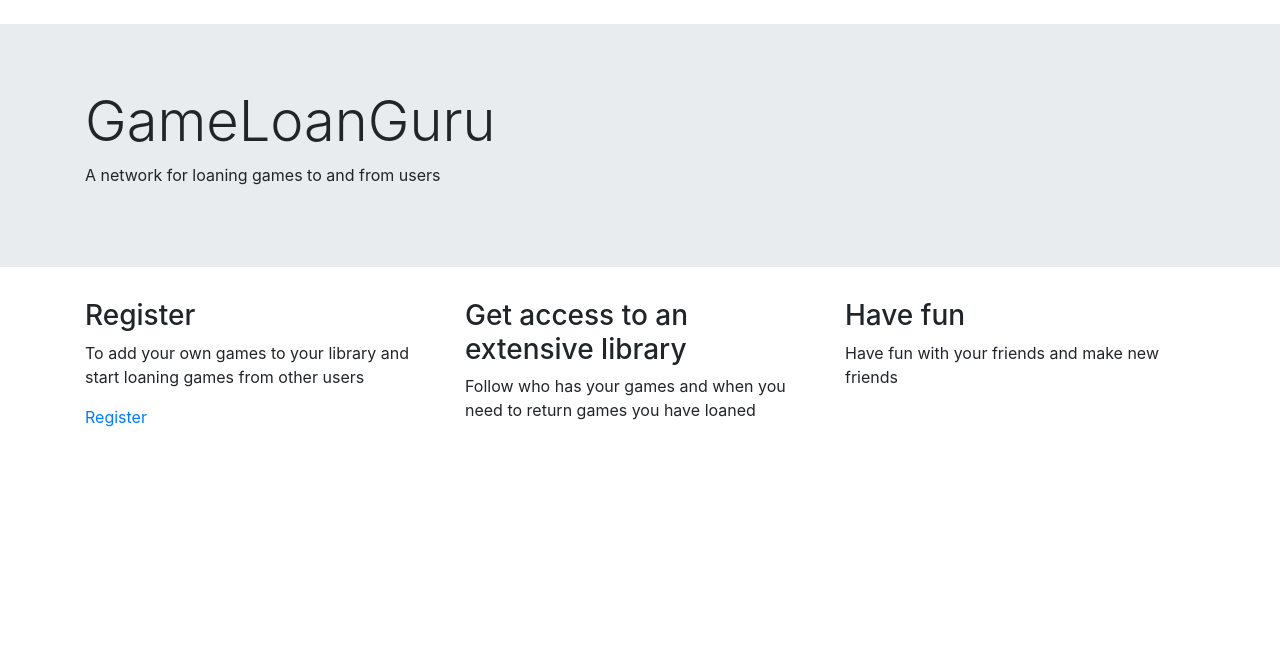
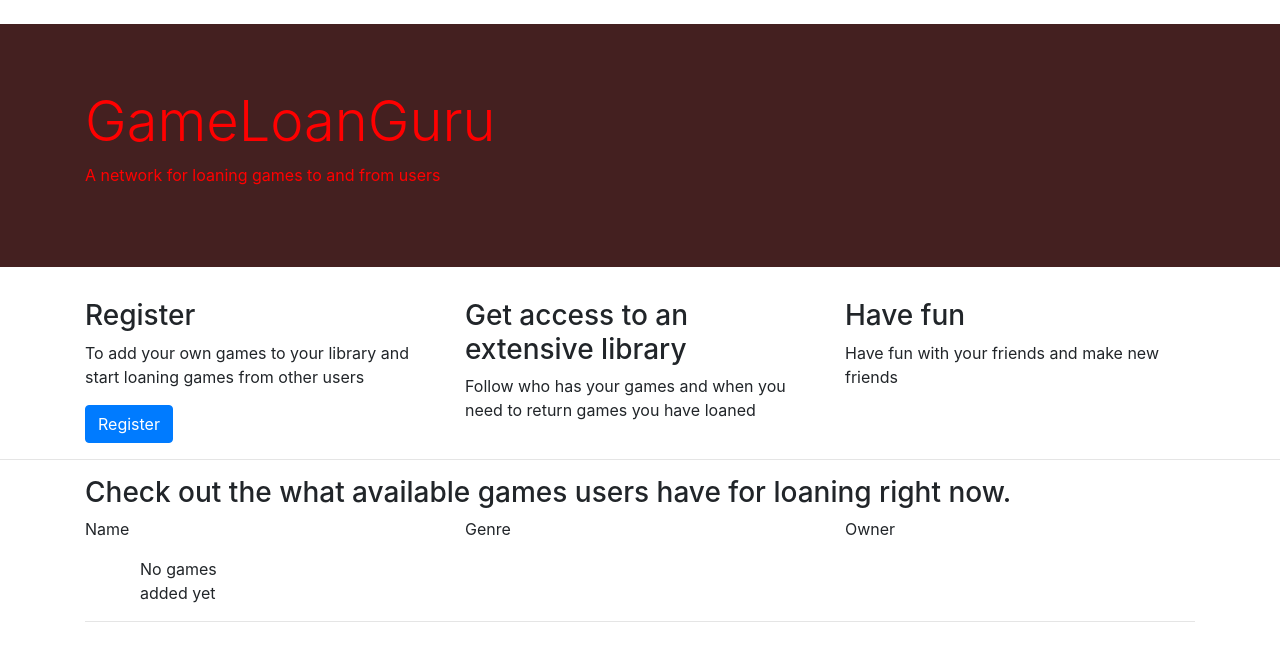
Before and after one commit to StoneMooseGames/GameLoanGuru, a Django app: page / in a window 1280 px wide. Shown: the part 128-800 px from the top of the page. Run offline with Django 3.2, Linux system fonts and the light colour scheme; some libraries are stand-ins or nearby versions.

Commit message:
registration and index page started

```diff
--- a/mainapp/templates/mainapp/base.html
+++ b/mainapp/templates/mainapp/base.html
@@ -38,6 +38,7 @@
                     <a class="nav-link" href="{% url 'users:usersindex' %}">Userindex</a>
 
                 </li>
+
             </ul>
         </div>
     </nav>
--- a/mainapp/templates/mainapp/index.html
+++ b/mainapp/templates/mainapp/index.html
@@ -1,10 +1,10 @@
 {% extends "mainapp/base.html" %}
 
 {% block page_header %}
-<div class="jumbotron jumbotron-fluid">
+<div style="background-color: #442020!important;" class="jumbotron jumbotron-fluid">
     <div class="container">
-      <h1 class="display-4">GameLoanGuru</h1>
-      <p>A network for loaning games to and from users</p>
+      <h1 style="color: red !important" class="display-4">GameLoanGuru</h1>
+      <p style="color: red !important">A network for loaning games to and from users</p>
     </div>
   </div>
 
@@ -21,9 +21,8 @@
 							To add your own games to your library and start loaning games from other users
 						</p>
 						<div class="more">
-							<a href="{% url 'users:register' %}" title="Title Link">
-								Register <i class="fa fa-angle-double-right"></i>
-							</a>
+							<a class="btn btn-primary" href="{% url 'users:register' %}" role="button">Register</a>
+
 						</div>
 					</div>
 				</div>
@@ -65,4 +64,34 @@
 		<!-- /Boxes -->
 	</div>
 </div>
+<hr>
+<div class="container">
+	<h3>Check out the what available games users have for loaning right now.</h3>
+
+	   <div class="row mb-3">
+		<div class="col-md-4 themed-grid-col">Name</div>
+		<div class="col-md-4 themed-grid-col">Genre</div>
+		<div class="col-md-4 themed-grid-col">Owner </div>
+	  </div>
+	   <ul>
+		<div class="row mb-3">
+			<div class="col-md-4 themed-grid-col">
+		   	{% for game in games %}
+				{{ game.title }}</div>
+				<div class="col-md-4 themed-grid-col">
+				{{ game.genre }}</div>
+				<div class="col-md-4 themed-grid-col">
+				{{ game.owner}}
+				</div>
+			{% empty %}
+				<div class="col-md-4 themed-grid-col">
+				No games added yet
+				</div>
+
+			{% endfor %}
+			</div>
+
+		</div>
+	   </ul>
+<hr>
 {% endblock page_header %}
--- a/mainapp/templates/mainapp/mygames.html
+++ b/mainapp/templates/mainapp/mygames.html
@@ -4,6 +4,7 @@
     <div class="container">
       <h1 class="display-4">My Games list</h1>
 
+      </ul>
     </div>
   </div>
   {% endblock page_header %}
--- a/mainapp/urls.py
+++ b/mainapp/urls.py
@@ -11,4 +11,5 @@ urlpatterns = [
     path('mygames/', views.mygames, name='mygames'),
     path('addgame/', views.addgame, name='addgame'),
     path('editgame/<int:game_id>/', views.editgame, name='editgame'),
+
 ]
--- a/users/templates/registration/usersindex.html
+++ b/users/templates/registration/usersindex.html
@@ -4,6 +4,7 @@
     <div class="container">
       <h1 class="display-4">Index of users</h1>
 
+      </ul>
     </div>
   </div>
   {% endblock page_header %}
```
Also changed, not shown: users/templates/registration/register.html (+7 -1 lines), db.sqlite3.
